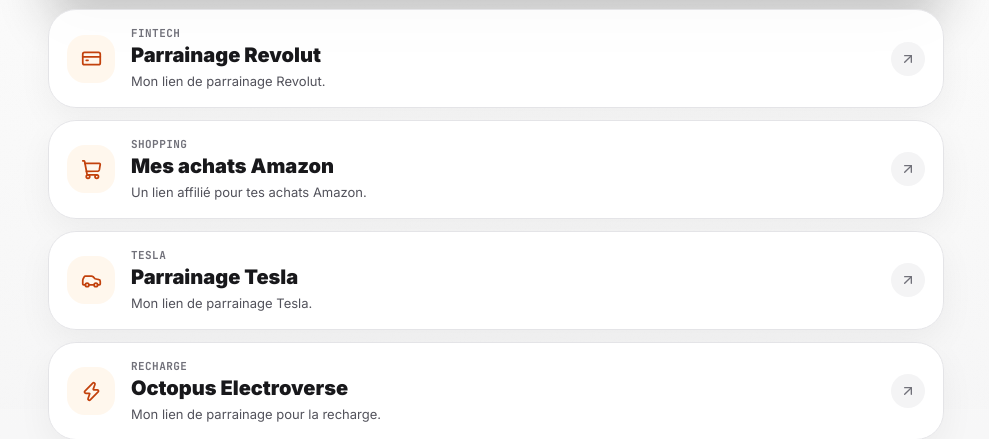
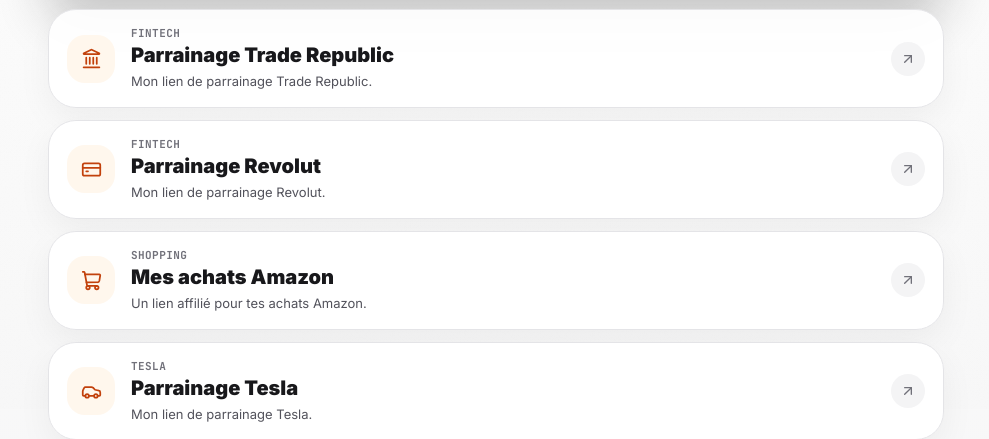
Before and after one commit to juliendoclot/links, a website: page index.html in a window 1280 px wide. Shown: the part 391-830 px from the top of the page, without its empty margins (144-1133 px from the left). Drawn offline with nearby package versions, Linux system fonts and the light colour scheme.

Commit message:
add trade republic referral link

```diff
--- a/index.html
+++ b/index.html
@@ -652,6 +652,20 @@
           </span>
         </a>
 
+        <a class="link-card" href="https://refnocode.trade.re/jvtz9cm2" target="_blank" rel="noopener" data-umami-event="link-trade-republic">
+          <span class="link-icon">
+            <i data-lucide="landmark" aria-hidden="true" style="width:21px;height:21px;"></i>
+          </span>
+          <span class="link-content">
+            <span class="link-kicker">Fintech</span>
+            <span class="link-title">Parrainage Trade Republic</span>
+            <span class="link-description">Mon lien de parrainage Trade Republic.</span>
+          </span>
+          <span class="link-arrow">
+            <i data-lucide="arrow-up-right" aria-hidden="true" style="width:16px;height:16px;"></i>
+          </span>
+        </a>
+
         <a class="link-card" href="https://revolut.com/referral/?referral-code=julient9at" target="_blank" rel="noopener" data-umami-event="link-revolut">
           <span class="link-icon">
             <i data-lucide="credit-card" aria-hidden="true" style="width:21px;height:21px;"></i>
```
